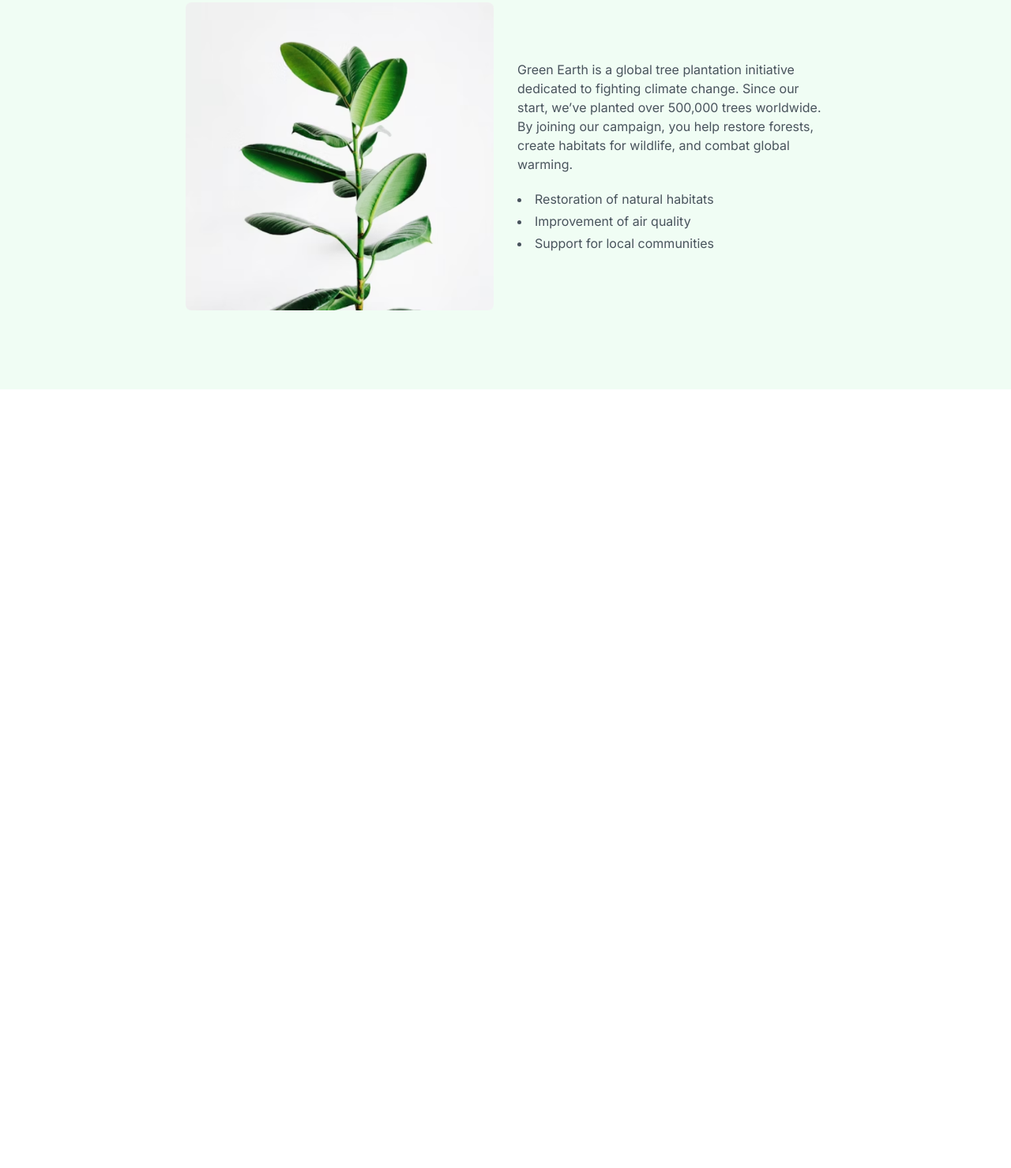
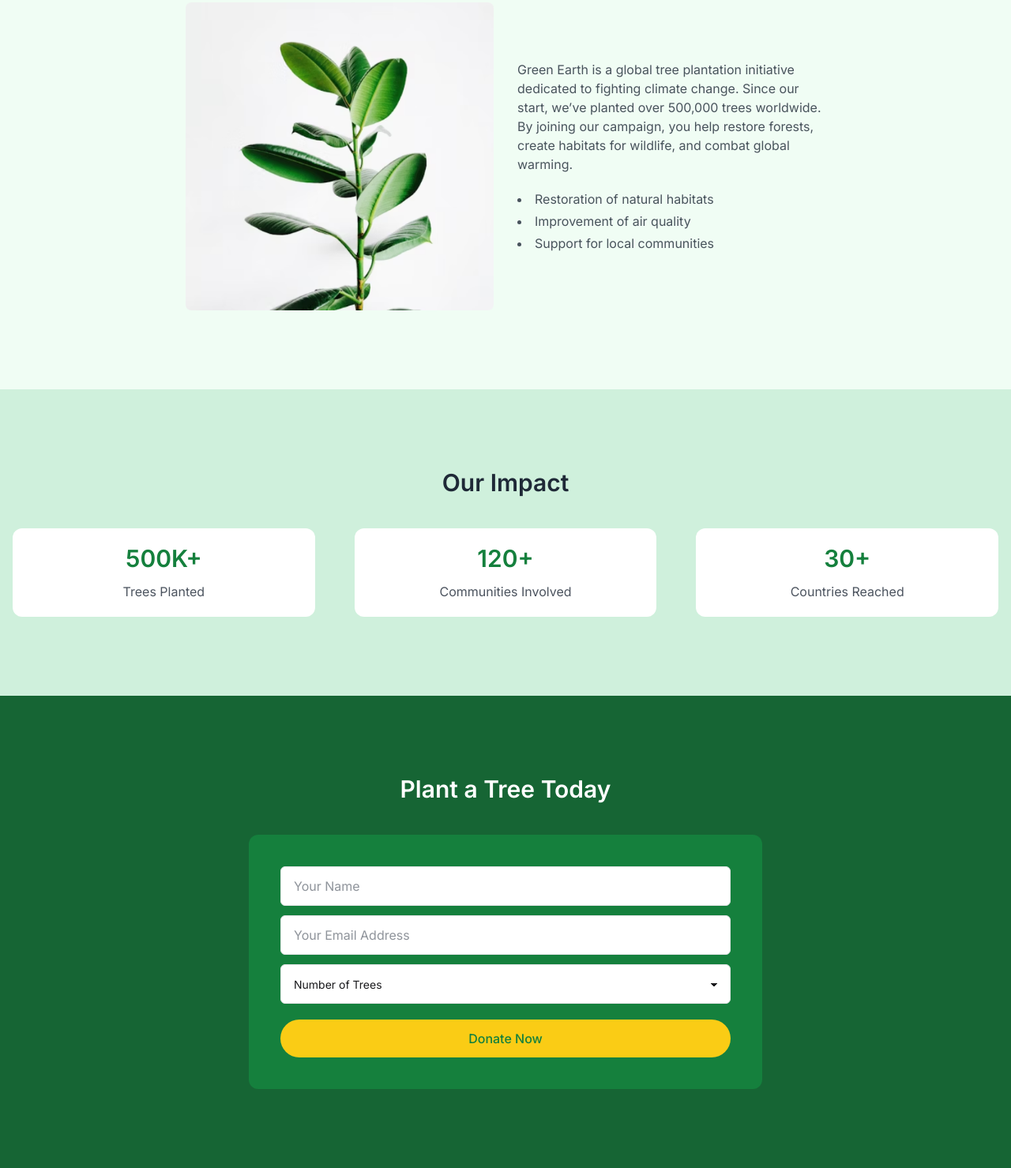
Before and after one commit to Mohammadsyedmostafa/Green-Earth, a plain HTML site: page index.html in a window 1280 px wide. Shown: the part 893-2372 px from the top of the page at 79% size. Before the commit the page ends 1386 px from the top, so only its background shows below. Drawn offline with nearby package versions, Linux system fonts and the light colour scheme; files whose address does not match are found by name.

Commit message:
added Our Impact and Plant a Tree Today section

```diff
--- a/index.html
+++ b/index.html
@@ -114,6 +114,45 @@
                 </div>
             </div>
         </section>
+        <!-- Our Impact -->
+        <section class="our-impact-area  bg-[#cff0dc] py-14 lg:py-[100px]">
+            <div class="w-11/12 lg:w-full max-w-[1650px] mx-auto">
+                <h3 class="text-3xl font-semibold text-center mb-10 text-[#1f2937]">Our Impact</h3>
+                <div class="our-impact-inner mx-4 flex flex-col lg:flex-row justify-between gap-6 lg:gap-[50px]">
+                    <div class="our-impact-counter-item bg-white rounded-xl p-5 w-full text-center">
+                        <h5 class="text-[#15803d] font-semibold text-3xl mb-3">500K+</h5>
+                        <p class="text-base text-[#1f2937] opacity-80">Trees Planted</p>
+                    </div>
+                    <div class="our-impact-counter-item bg-white rounded-xl p-5 w-full text-center">
+                        <h5 class="text-[#15803d] font-semibold text-3xl mb-3">120+</h5>
+                        <p class="text-base text-[#1f2937] opacity-80">Communities Involved</p>
+                    </div>
+                    <div class="our-impact-counter-item bg-white rounded-xl p-5 w-full text-center">
+                        <h5 class="text-[#15803d] font-semibold text-3xl mb-3">30+</h5>
+                        <p class="text-base text-[#1f2937] opacity-80">Countries Reached</p>
+                    </div>
+                </div>
+            </div>
+        </section>
+        <!-- Plant a Tree Today -->
+        <section class="plan-tree-area bg-[#166534] py-14 lg:py-[100px]">
+            <div class="w-11/12 lg:w-full max-w-[1650px] mx-auto">
+                <div class="plan-tree-inner">
+                    <h3 class="text-3xl font-semibold text-center mb-10 text-white">Plant a Tree Today</h3>
+                    <form class="flex flex-col gap-3 bg-[#15803d] p-10 rounded-xl max-w-[650px] mx-auto">
+                        <input type="text" placeholder="Your Name" class="w-full px-4 py-3 border border-[#e4e4e7] bg-white rounded-md placeholder:text-[#1f293780] focus-visible:outline-none" />
+                        <input type="email" placeholder="Your Email Address"  class="w-full px-4 py-3 border border-[#e4e4e7] bg-white rounded-md placeholder:text-[#1f293780] focus-visible:outline-none" />
+                        <select class="select h-[50px] w-full px-4 border border-[#e4e4e7] bg-white rounded-md placeholder:text-[#1f293780] focus:outline-0 focus-within:outline-0">
+                            <option disabled selected>Number of Trees</option>
+                            <option>20</option>
+                            <option>30</option>
+                            <option>40</option>
+                        </select>
+                        <a href="./index.html" class="mt-2 inline-block text-base rounded-full bg-[#facc15] text-[#15803D] py-3 px-5 font-medium text-center">Donate Now</a>
+                    </form>
+                </div>
+            </div>
+        </section>
     </main>
     <footer>
 
```
